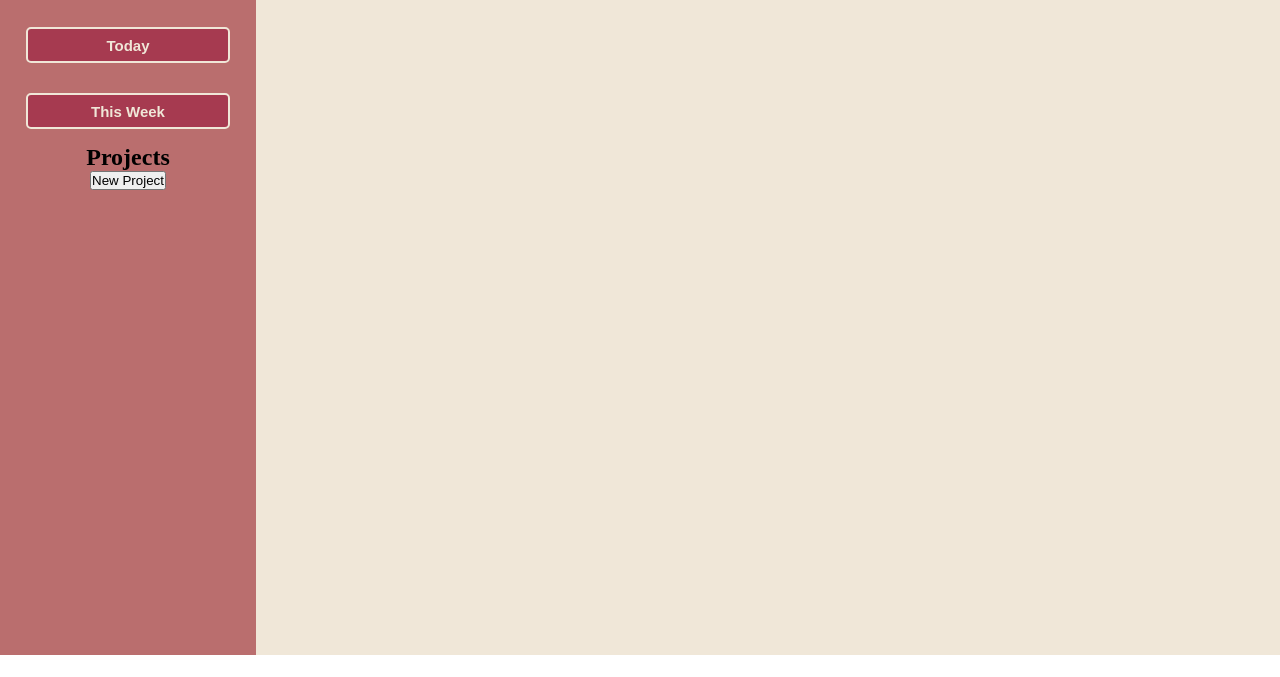
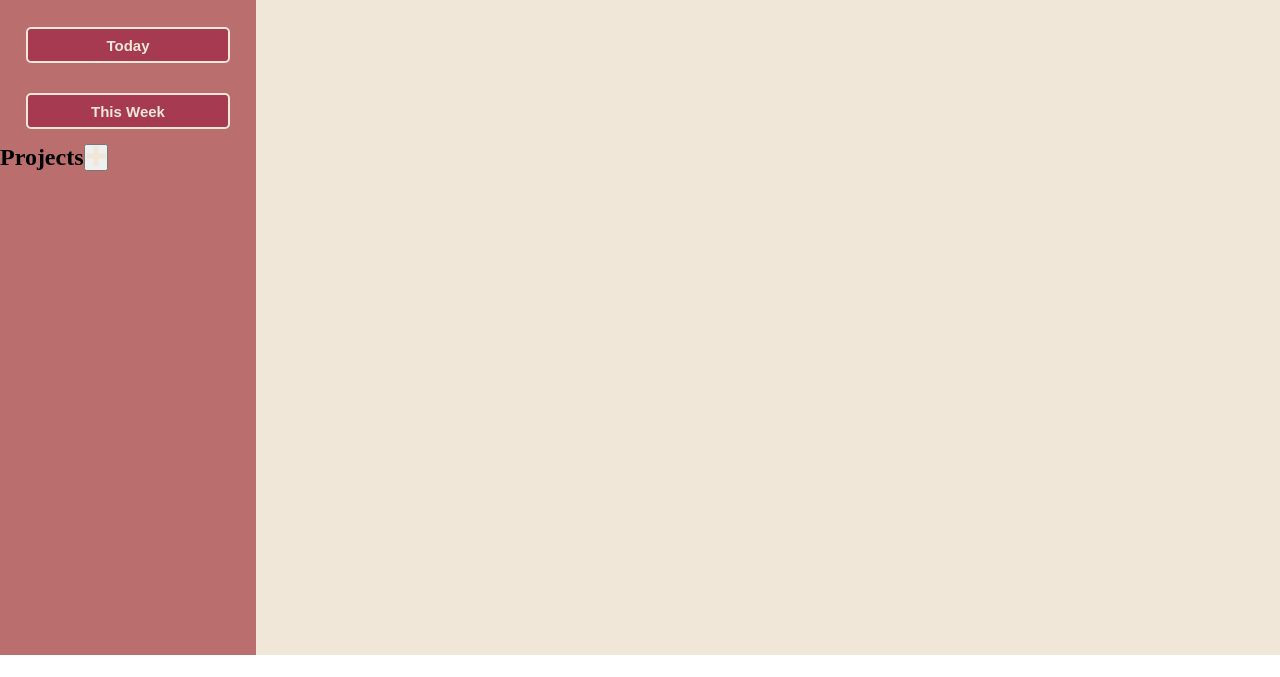
Before and after one commit to cr-booker/Todo-List, a website built with webpack: page dist/index.html in a window 1280 px wide. Shown: the part 123-800 px from the top of the page. Built offline with nearby package versions, Linux system fonts and the light colour scheme.

Commit message:
Added fonts and a svg for the add project btn

```diff
--- a/dist/index.html
+++ b/dist/index.html
@@ -6,6 +6,9 @@
   <meta name="viewport" content="width=device-width, initial-scale=1.0">
   <title>Document</title>
   <link rel="stylesheet" href="./css/style.css">
+  <link rel="preconnect" href="https://fonts.googleapis.com">
+  <link rel="preconnect" href="https://fonts.gstatic.com" crossorigin>
+  <link href="https://fonts.googleapis.com/css2?family=Bebas+Neue&family=Roboto:wght@400;700&display=swap" rel="stylesheet">
 </head>
 <body class="grid-container">
   <div class="modal closed project-modal">
@@ -64,11 +67,16 @@
       <button id="today" class="project default-project" type="button">Today</button>
       <button id="this-week" class="project default-project" type="button">This Week</button>
     </div>
-    <div>
+    <div class="new-project-btn-container flex-container">
       <h2>Projects</h2>
+      <button class="new-project-btn" type="button">
+        <svg xmlns="http://www.w3.org/2000/svg" fill="#F0E7D8" width="20" height="20" viewBox="0 0 24 24">
+          <path d="M24 9h-9v-9h-6v9h-9v6h9v9h6v-9h9z"/>
+        </svg>
+      </button>
+    </div>
       <div class="user-projects-container">
       </div>
-      <button class="new-project-btn" type="button">New Project</button>
     </div>
   </aside>
   <main>
@@ -77,8 +85,6 @@
       <button class="new-task-btn" type="button">Add Task</button>
       <ul class="task-list">
       </ul>
-    </div>
-
   </main>
   <footer>
   </footer>
```
